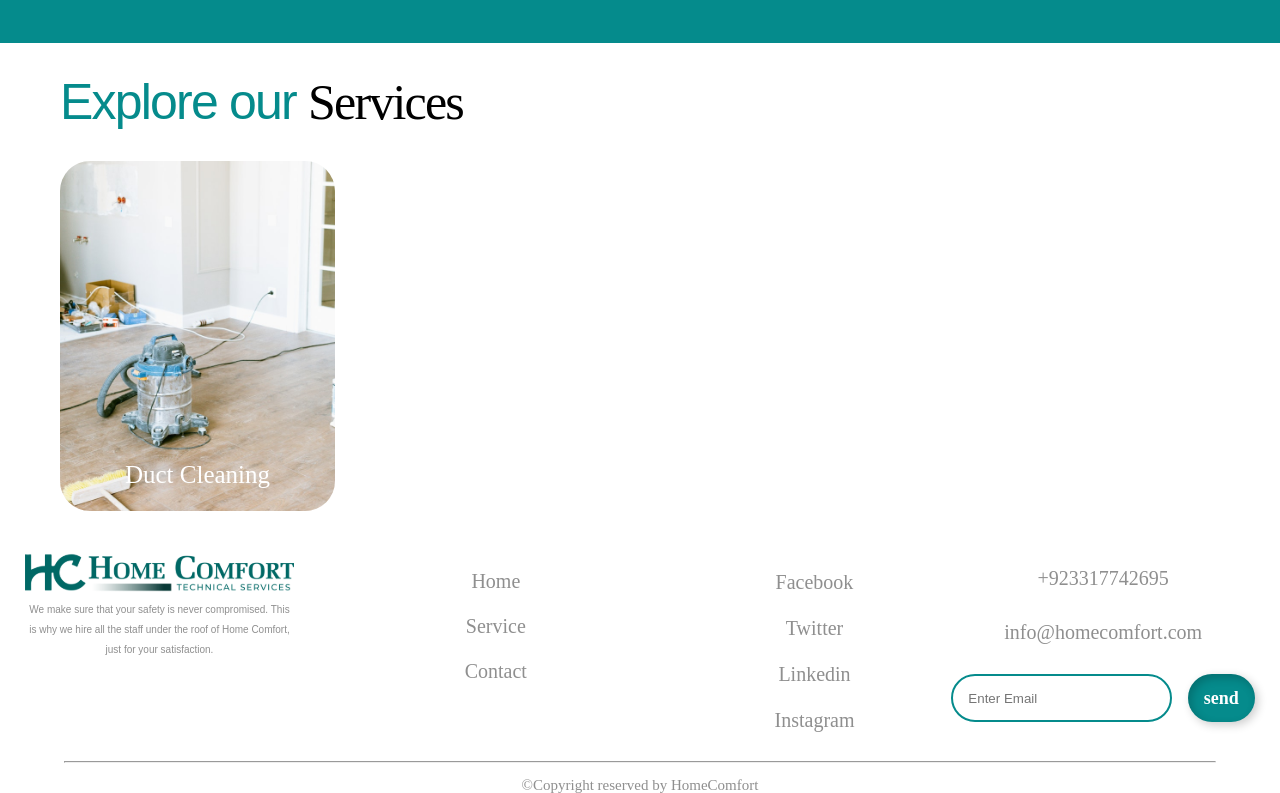
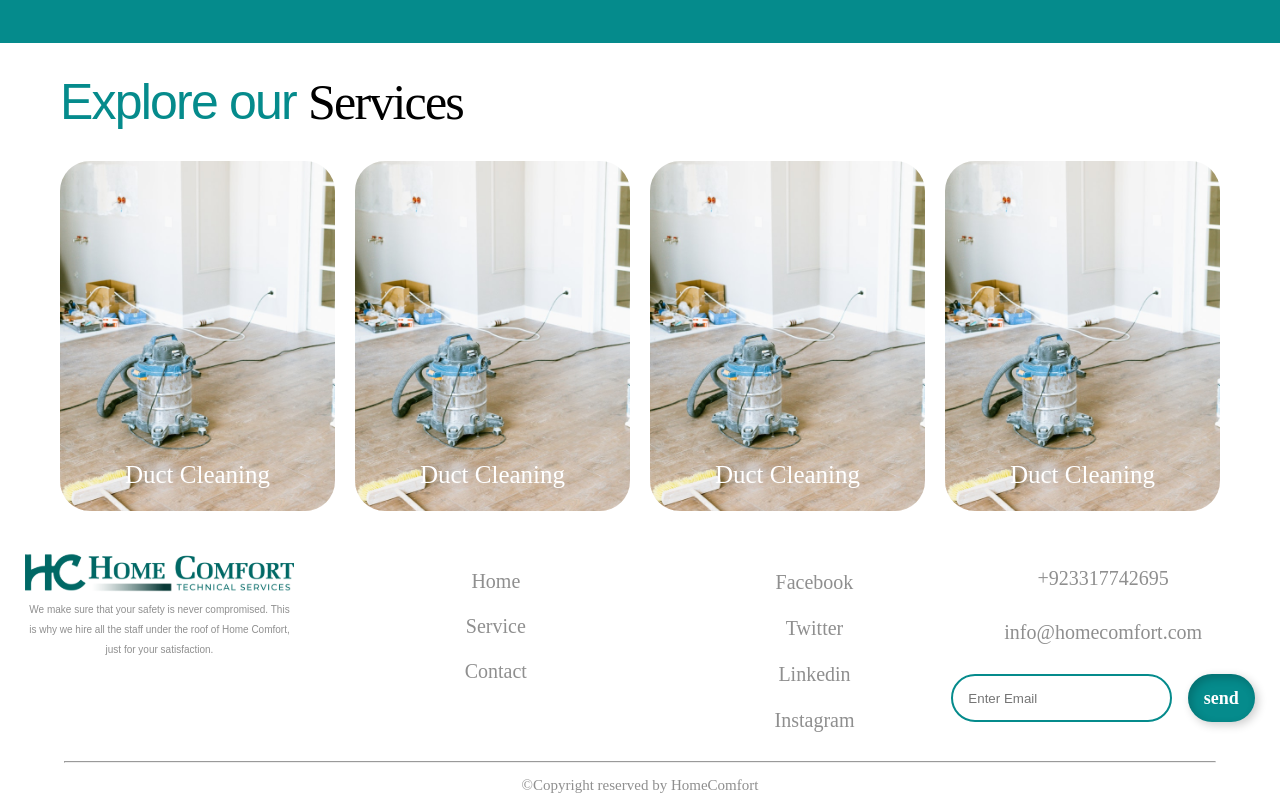
Before and after one commit to Royal2690/Web, a React (Create React App) app: page / in a window 1280 px wide. Shown: the part 2375-3168 px from the top of the page. Built offline with nearby package versions, Linux system fonts and the light colour scheme.

Commit message:
service card completed

```diff
--- /dev/null
+++ b/src/global/components/service_cards.js
@@ -0,0 +1,17 @@
+import React from 'react'
+import Card from '../../assests/images/home/service_card_oe.jpg'
+const ServiceCards = () => {
+    return (
+        <div className="service_card">
+            <img src={Card} width='100%' alt="" />
+            <div className="over_lay">
+                <div className="content">
+                    <h2>Duct Cleaning</h2>
+                    <button>Book Now</button>
+                </div>
+            </div>
+        </div>
+    )
+}
+
+export default ServiceCards
--- a/src/pages/homePage/feature/ourServices.js
+++ b/src/pages/homePage/feature/ourServices.js
@@ -1,19 +1,14 @@
 import React from 'react'
-import Card from '../../../assests/images/home/service_card_oe.jpg'
+import ServiceCards from '../../../global/components/service_cards'
 const OurServices = () => {
     return (
         <div className='ourService page_width'>
             <h1 className='global_title'><span> Explore our </span> Services</h1>
             <div className="card_grid">
-                <div className="service_card">
-                    <img src={Card} width='100%' alt="" />
-                    <div className="over_lay">
-                        <div className="content">
-                        <h2>Duct Cleaning</h2>
-                        <button>Book Now</button>
-                        </div>
-                    </div>
-                </div>
+                <ServiceCards />
+                <ServiceCards />
+                <ServiceCards />
+                <ServiceCards />
             </div>
         </div>
     )
```
